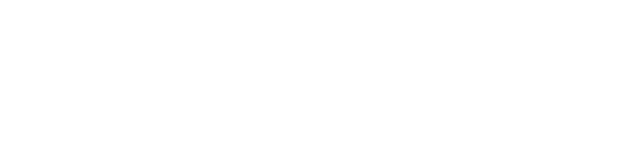
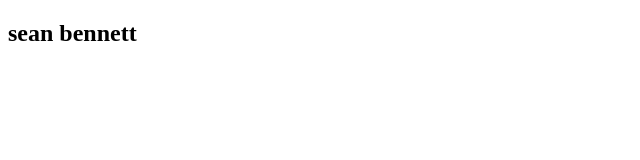
Before and after one commit to SeanBennett64/foobar, a plain HTML site: page index.html in a window 1280 px wide. Shown: the whole page, without its empty margins (0-640 px from the left). Drawn offline with Linux system fonts and the light colour scheme.

Commit message:
update h2 with my name

```diff
--- a/index.html
+++ b/index.html
@@ -9,7 +9,7 @@
 </head>
 
 <body>
-  <h2></h2>
+  <h2>sean bennett</h2>
 
 </body>
 
```
